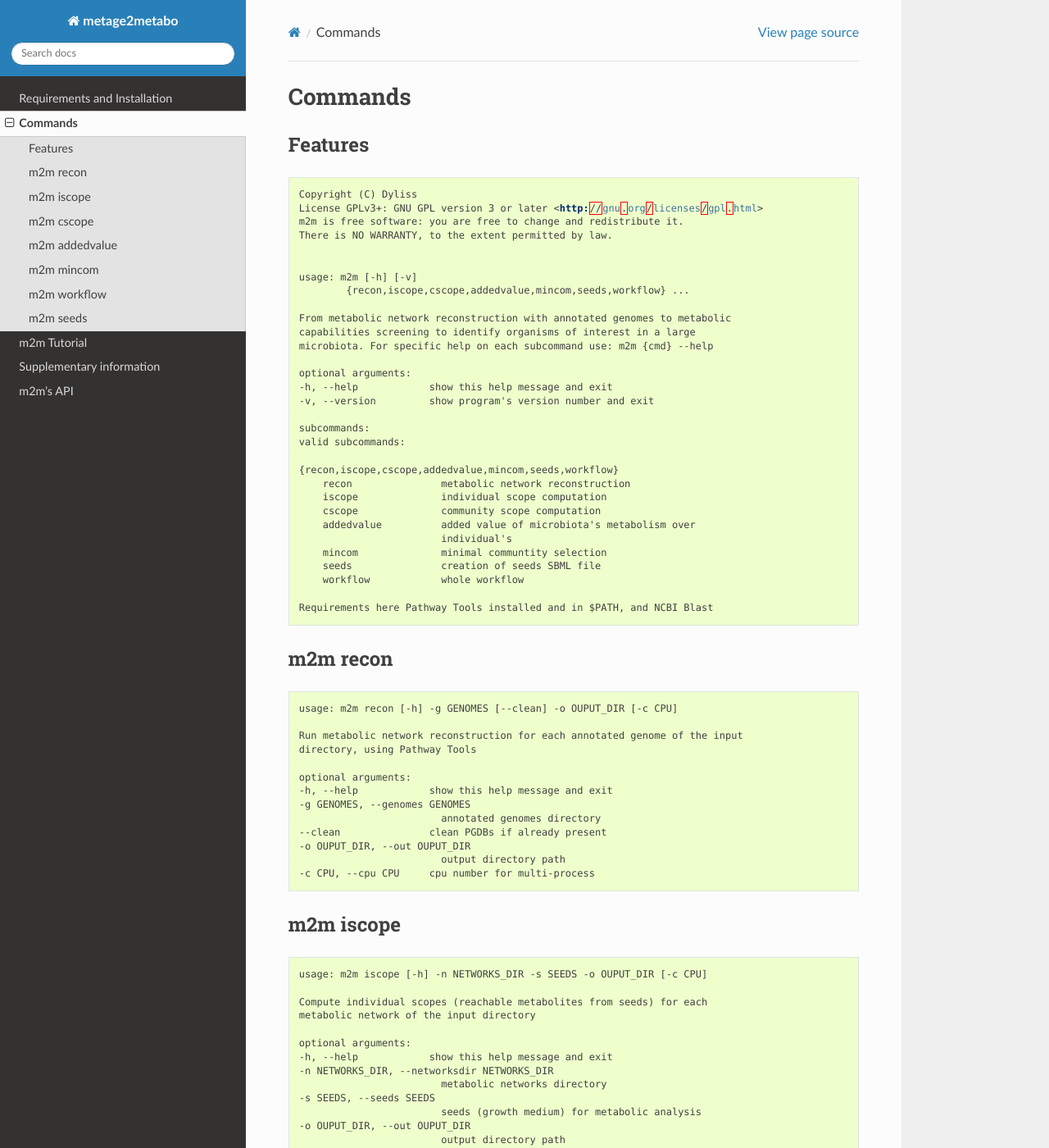
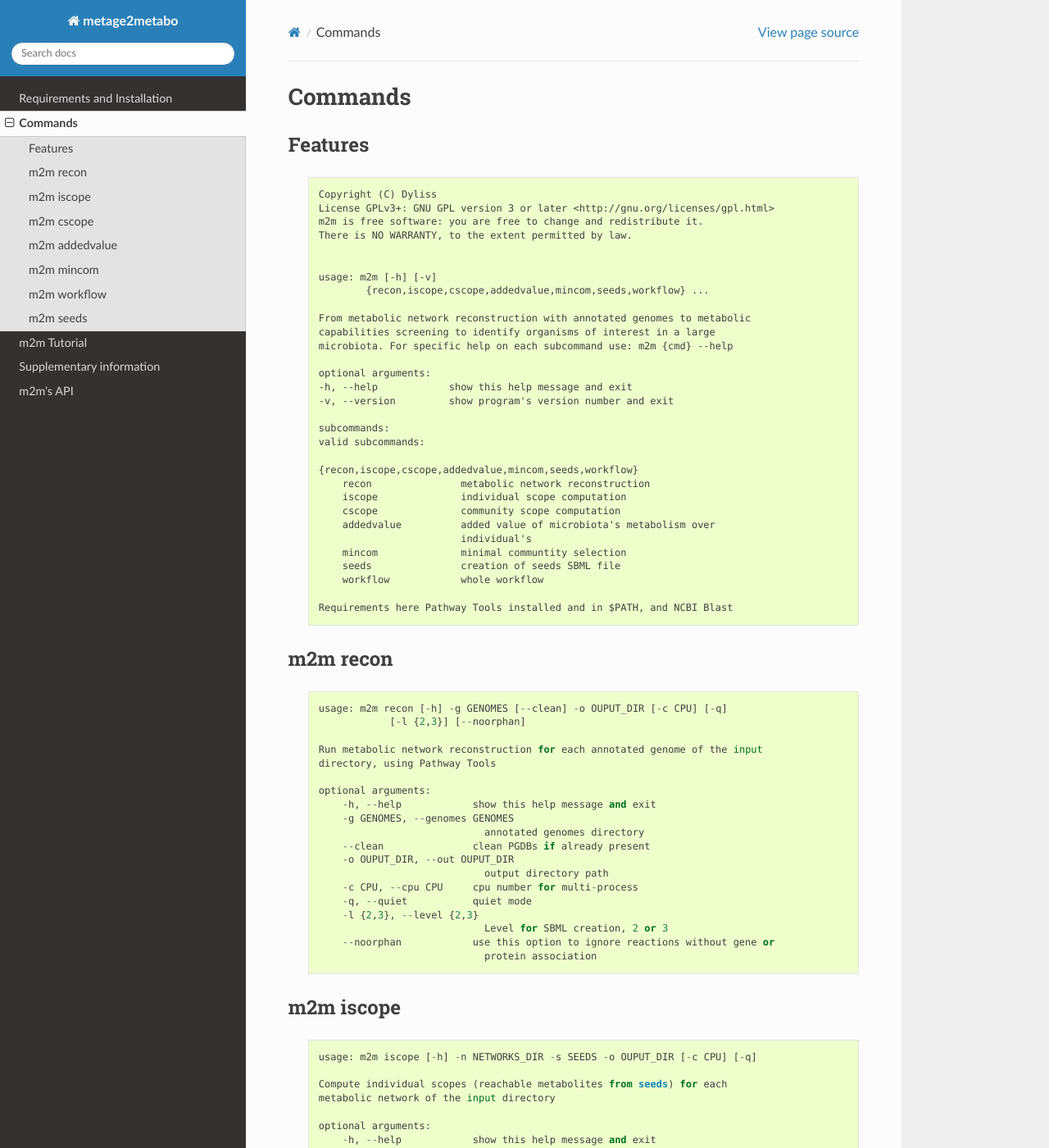
Before and after one commit to AuReMe/metage2metabo, a Sphinx documentation site: the page built from docs/command.rst, in a window 1280 px wide and 1400 px high. Shown: the whole window at 82% size. Built offline with Sphinx 7.4.7 and the Read the Docs theme 2.0.0, drawn with Linux system fonts in a browser that asks for light colours; some of the changed text lies outside the part shown.

Commit message:
update doc and README with commands latest help message

```diff
--- a/docs/command.rst
+++ b/docs/command.rst
@@ -5,187 +5,200 @@
 Features
 ========
 
-.. code-block:: html
+    .. code::
 
-    Copyright (C) Dyliss
-    License GPLv3+: GNU GPL version 3 or later <http://gnu.org/licenses/gpl.html>
-    m2m is free software: you are free to change and redistribute it.
-    There is NO WARRANTY, to the extent permitted by law.
+        Copyright (C) Dyliss
+        License GPLv3+: GNU GPL version 3 or later <http://gnu.org/licenses/gpl.html>
+        m2m is free software: you are free to change and redistribute it.
+        There is NO WARRANTY, to the extent permitted by law.
 
 
-    usage: m2m [-h] [-v]
-            {recon,iscope,cscope,addedvalue,mincom,seeds,workflow} ...
+        usage: m2m [-h] [-v]
+                {recon,iscope,cscope,addedvalue,mincom,seeds,workflow} ...
 
-    From metabolic network reconstruction with annotated genomes to metabolic
-    capabilities screening to identify organisms of interest in a large
-    microbiota. For specific help on each subcommand use: m2m {cmd} --help
+        From metabolic network reconstruction with annotated genomes to metabolic
+        capabilities screening to identify organisms of interest in a large
+        microbiota. For specific help on each subcommand use: m2m {cmd} --help
 
-    optional arguments:
-    -h, --help            show this help message and exit
-    -v, --version         show program's version number and exit
+        optional arguments:
+        -h, --help            show this help message and exit
+        -v, --version         show program's version number and exit
 
-    subcommands:
-    valid subcommands:
+        subcommands:
+        valid subcommands:
 
-    {recon,iscope,cscope,addedvalue,mincom,seeds,workflow}
-        recon               metabolic network reconstruction
-        iscope              individual scope computation
-        cscope              community scope computation
-        addedvalue          added value of microbiota's metabolism over
-                            individual's
-        mincom              minimal communtity selection
-        seeds               creation of seeds SBML file
-        workflow            whole workflow
+        {recon,iscope,cscope,addedvalue,mincom,seeds,workflow}
+            recon               metabolic network reconstruction
+            iscope              individual scope computation
+            cscope              community scope computation
+            addedvalue          added value of microbiota's metabolism over
+                                individual's
+            mincom              minimal communtity selection
+            seeds               creation of seeds SBML file
+            workflow            whole workflow
 
-    Requirements here Pathway Tools installed and in $PATH, and NCBI Blast
+        Requirements here Pathway Tools installed and in $PATH, and NCBI Blast
 
 
 m2m recon
 =========
 
-.. code-block:: html
+    .. code::
 
-    usage: m2m recon [-h] -g GENOMES [--clean] -o OUPUT_DIR [-c CPU]
+        usage: m2m recon [-h] -g GENOMES [--clean] -o OUPUT_DIR [-c CPU] [-q]
+                    [-l {2,3}] [--noorphan]
 
-    Run metabolic network reconstruction for each annotated genome of the input
-    directory, using Pathway Tools
+        Run metabolic network reconstruction for each annotated genome of the input
+        directory, using Pathway Tools
 
-    optional arguments:
-    -h, --help            show this help message and exit
-    -g GENOMES, --genomes GENOMES
-                            annotated genomes directory
-    --clean               clean PGDBs if already present
-    -o OUPUT_DIR, --out OUPUT_DIR
-                            output directory path
-    -c CPU, --cpu CPU     cpu number for multi-process
+        optional arguments:
+            -h, --help            show this help message and exit
+            -g GENOMES, --genomes GENOMES
+                                    annotated genomes directory
+            --clean               clean PGDBs if already present
+            -o OUPUT_DIR, --out OUPUT_DIR
+                                    output directory path
+            -c CPU, --cpu CPU     cpu number for multi-process
+            -q, --quiet           quiet mode
+            -l {2,3}, --level {2,3}
+                                    Level for SBML creation, 2 or 3
+            --noorphan            use this option to ignore reactions without gene or
+                                    protein association
 
 m2m iscope
 ==========
 
-.. code-block:: html
+    .. code::
 
-    usage: m2m iscope [-h] -n NETWORKS_DIR -s SEEDS -o OUPUT_DIR [-c CPU]
+        usage: m2m iscope [-h] -n NETWORKS_DIR -s SEEDS -o OUPUT_DIR [-c CPU] [-q]
 
-    Compute individual scopes (reachable metabolites from seeds) for each
-    metabolic network of the input directory
+        Compute individual scopes (reachable metabolites from seeds) for each
+        metabolic network of the input directory
 
-    optional arguments:
-    -h, --help            show this help message and exit
-    -n NETWORKS_DIR, --networksdir NETWORKS_DIR
-                            metabolic networks directory
-    -s SEEDS, --seeds SEEDS
-                            seeds (growth medium) for metabolic analysis
-    -o OUPUT_DIR, --out OUPUT_DIR
-                            output directory path
-    -c CPU, --cpu CPU     cpu number for multi-process
+        optional arguments:
+            -h, --help            show this help message and exit
+            -n NETWORKS_DIR, --networksdir NETWORKS_DIR
+                                    metabolic networks directory
+            -s SEEDS, --seeds SEEDS
+                                    seeds (growth medium) for metabolic analysis
+            -o OUPUT_DIR, --out OUPUT_DIR
+                                    output directory path
+            -c CPU, --cpu CPU     cpu number for multi-process
+            -q, --quiet           quiet mode
 
 m2m cscope
 ==========
 
-.. code-block:: html
+    .. code::
 
-    usage: m2m cscope [-h] -n NETWORKS_DIR -s SEEDS -o OUPUT_DIR [-m MODELHOST]
-                    [-c CPU]
+        usage: m2m cscope [-h] -n NETWORKS_DIR -s SEEDS -o OUPUT_DIR [-m MODELHOST]
+                    [-c CPU] [-q]
 
-    Compute the community scope of all metabolic networks
+        Compute the community scope of all metabolic networks
 
-    optional arguments:
-    -h, --help            show this help message and exit
-    -n NETWORKS_DIR, --networksdir NETWORKS_DIR
-                            metabolic networks directory
-    -s SEEDS, --seeds SEEDS
-                            seeds (growth medium) for metabolic analysis
-    -o OUPUT_DIR, --out OUPUT_DIR
-                            output directory path
-    -m MODELHOST, --modelhost MODELHOST
-                            host metabolic model for community analysis
-    -c CPU, --cpu CPU     cpu number for multi-process
+        optional arguments:
+            -h, --help            show this help message and exit
+            -n NETWORKS_DIR, --networksdir NETWORKS_DIR
+                                    metabolic networks directory
+            -s SEEDS, --seeds SEEDS
+                                    seeds (growth medium) for metabolic analysis
+            -o OUPUT_DIR, --out OUPUT_DIR
+                                    output directory path
+            -m MODELHOST, --modelhost MODELHOST
+                                    host metabolic model for community analysis
+            -c CPU, --cpu CPU     cpu number for multi-process
+            -q, --quiet           quiet mode
+
 
 m2m addedvalue
 ==============
 
-.. code-block:: html
+    .. code::
 
-    usage: m2m addedvalue [-h] -n NETWORKS_DIR -s SEEDS -o OUPUT_DIR
-                        [-m MODELHOST] [-c CPU]
+        Compute metabolites that are reachable by the community/microbiota and not by
+        individual organisms
 
-    Compute metabolites that are reachable by the community/microbiota and not by
-    individual organisms
-
-    optional arguments:
-    -h, --help            show this help message and exit
-    -n NETWORKS_DIR, --networksdir NETWORKS_DIR
-                            metabolic networks directory
-    -s SEEDS, --seeds SEEDS
-                            seeds (growth medium) for metabolic analysis
-    -o OUPUT_DIR, --out OUPUT_DIR
-                            output directory path
-    -m MODELHOST, --modelhost MODELHOST
-                            host metabolic model for community analysis
-    -c CPU, --cpu CPU     cpu number for multi-process
+        optional arguments:
+            -h, --help            show this help message and exit
+            -n NETWORKS_DIR, --networksdir NETWORKS_DIR
+                                    metabolic networks directory
+            -s SEEDS, --seeds SEEDS
+                                    seeds (growth medium) for metabolic analysis
+            -o OUPUT_DIR, --out OUPUT_DIR
+                                    output directory path
+            -m MODELHOST, --modelhost MODELHOST
+                                    host metabolic model for community analysis
+            -c CPU, --cpu CPU     cpu number for multi-process
+            -q, --quiet           quiet mode
 
 m2m mincom
 ==========
 
-.. code-block:: html
+    .. code::
 
-    usage: m2m mincom [-h] -n NETWORKS_DIR -s SEEDS -o OUPUT_DIR [-m MODELHOST]
-                    [-c CPU] -t TARGETS
+        usage: m2m mincom [-h] -n NETWORKS_DIR -s SEEDS -o OUPUT_DIR [-m MODELHOST]
+                    [-c CPU] [-q] -t TARGETS
 
-    Select minimal-size community to make reachable a set of metabolites
+        Select minimal-size community to make reachable a set of metabolites
 
-    optional arguments:
-    -h, --help            show this help message and exit
-    -n NETWORKS_DIR, --networksdir NETWORKS_DIR
-                            metabolic networks directory
-    -s SEEDS, --seeds SEEDS
-                            seeds (growth medium) for metabolic analysis
-    -o OUPUT_DIR, --out OUPUT_DIR
-                            output directory path
-    -m MODELHOST, --modelhost MODELHOST
-                            host metabolic model for community analysis
-    -c CPU, --cpu CPU     cpu number for multi-process
-    -t TARGETS, --targets TARGETS
-                            targets for metabolic analysis
+        optional arguments:
+            -h, --help            show this help message and exit
+            -n NETWORKS_DIR, --networksdir NETWORKS_DIR
+                                    metabolic networks directory
+            -s SEEDS, --seeds SEEDS
+                                    seeds (growth medium) for metabolic analysis
+            -o OUPUT_DIR, --out OUPUT_DIR
+                                    output directory path
+            -m MODELHOST, --modelhost MODELHOST
+                                    host metabolic model for community analysis
+            -c CPU, --cpu CPU     cpu number for multi-process
+            -q, --quiet           quiet mode
+            -t TARGETS, --targets TARGETS
+                                targets for metabolic analysis
 
 m2m workflow
 ============
 
-.. code-block:: html
+    .. code::
 
-    usage: m2m workflow [-h] -g GENOMES [--clean] -s SEEDS [-m MODELHOST] -o
-                        OUPUT_DIR [-c CPU]
+        usage: m2m workflow [-h] -g GENOMES [--clean] -s SEEDS [-m MODELHOST] -o
+                            OUPUT_DIR [-c CPU] [-q] [--noorphan]
 
-    Run the whole workflow: metabolic network reconstruction, individual and
-    community scope analysis and community selection
+        Run the whole workflow: metabolic network reconstruction, individual and
+        community scope analysis and community selection
 
-    optional arguments:
-    -h, --help            show this help message and exit
-    -g GENOMES, --genomes GENOMES
-                            annotated genomes directory
-    --clean               clean PGDBs if already present
-    -s SEEDS, --seeds SEEDS
-                            seeds (growth medium) for metabolic analysis
-    -m MODELHOST, --modelhost MODELHOST
-                            host metabolic model for community analysis
-    -o OUPUT_DIR, --out OUPUT_DIR
-                            output directory path
-    -c CPU, --cpu CPU     cpu number for multi-process
+        optional arguments:
+            -h, --help            show this help message and exit
+            -g GENOMES, --genomes GENOMES
+                                    annotated genomes directory
+            --clean               clean PGDBs if already present
+            -s SEEDS, --seeds SEEDS
+                                    seeds (growth medium) for metabolic analysis
+            -m MODELHOST, --modelhost MODELHOST
+                                    host metabolic model for community analysis
+            -o OUPUT_DIR, --out OUPUT_DIR
+                                    output directory path
+            -c CPU, --cpu CPU     cpu number for multi-process
+            -q, --quiet           quiet mode
+            --noorphan            use this option to ignore reactions without gene or
+                                    protein association
+
 
 m2m seeds
 =========
 
-.. code-block:: html
+    .. code::
 
-    usage: m2m seeds [-h] -o OUPUT_DIR --metabolites METABOLITES
+        usage: m2m seeds [-h] -o OUPUT_DIR [-q] --metabolites METABOLITES
 
-    Create a SBML file starting for a simple text file with metabolic compounds
-    identifiers
+        Create a SBML file starting for a simple text file with metabolic compounds
+        identifiers
 
-    optional arguments:
-    -h, --help            show this help message and exit
-    -o OUPUT_DIR, --out OUPUT_DIR
-                            output directory path
-    --metabolites METABOLITES
-                            metabolites file: one per line, encoded (XXX as in
-                            <species id="XXXX" .../> of SBML files
+        optional arguments:
+            -h, --help            show this help message and exit
+            -o OUPUT_DIR, --out OUPUT_DIR
+                                    output directory path
+            -q, --quiet           quiet mode
+            --metabolites METABOLITES
+                                    metabolites file: one per line, encoded (XXX as in
+                                    <species id="XXXX" .../> of SBML files)
```
Also changed, not shown: README.md (+29 -17 lines).
